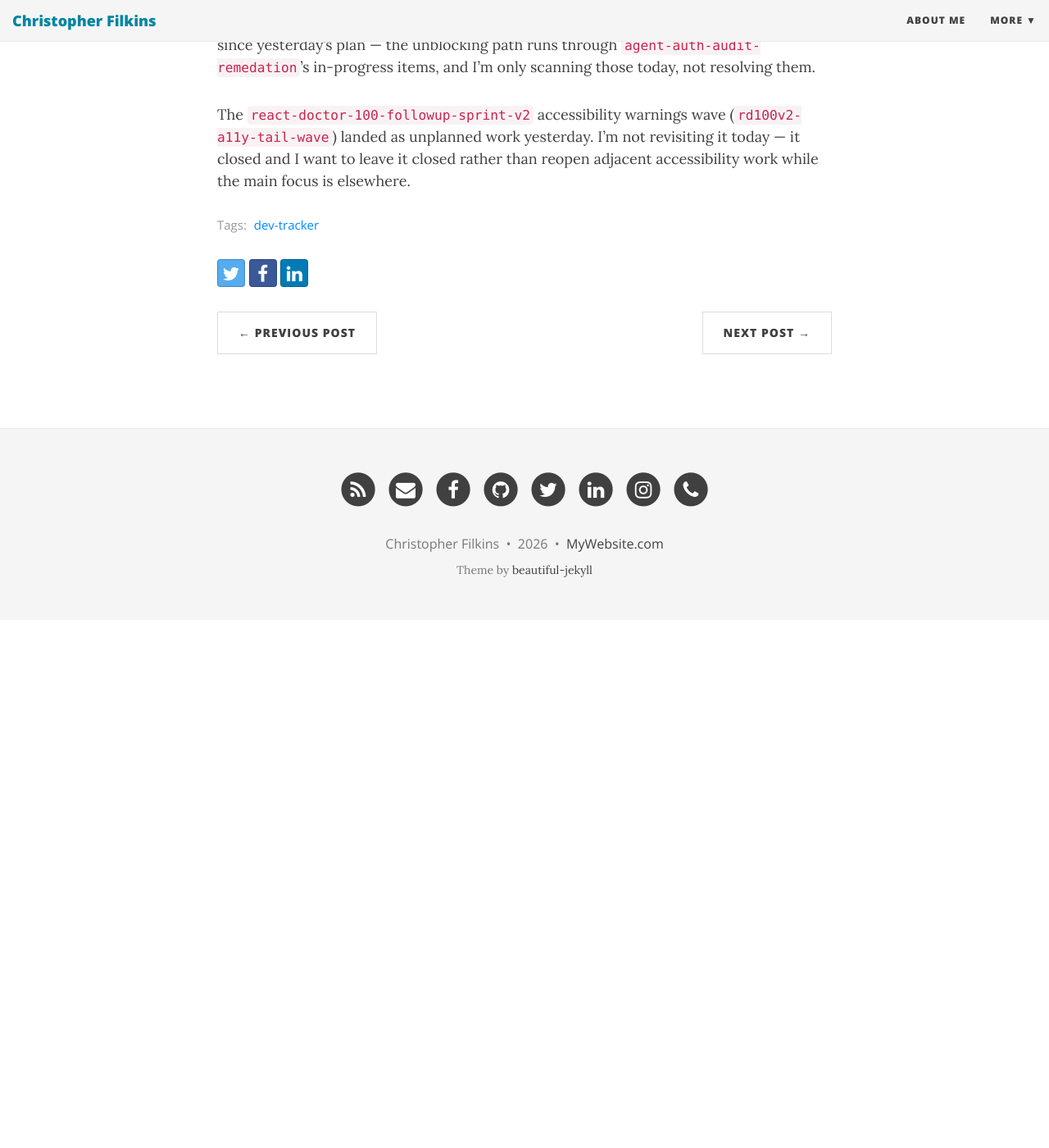
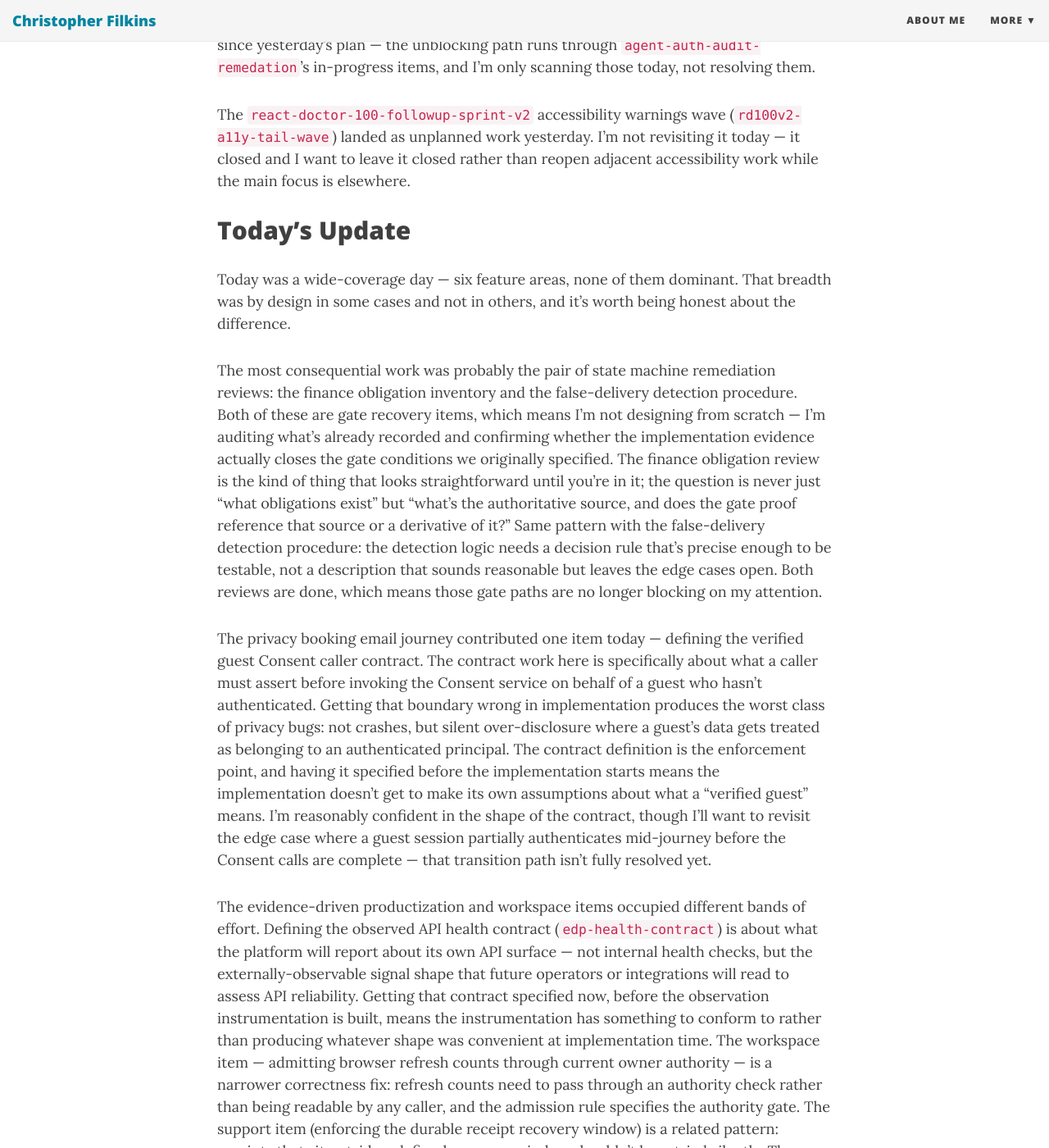
Before and after one commit to filchyboy/filchyboy.github.io, a Jekyll site: the page built from _posts/2026-10-24-daily-dev-log.md, in a window 1280 px wide and 1400 px high, scrolled down 3516 px. Shown: the whole window at 82% size. Built offline with Jekyll 4.4.1, drawn with Linux system fonts in a browser that asks for light colours; nearby versions of some CDN libraries; before the commit the page ends 4272 px from its top, so only the background shows below that; some of the changed text lies outside the part shown.

Commit message:
Update daily dev log: 2026-10-24

```diff
--- a/_posts/2026-10-24-daily-dev-log.md
+++ b/_posts/2026-10-24-daily-dev-log.md
@@ -51,3 +51,24 @@ The `react-doctor-100-followup-sprint-v2` accessibility warnings wave (`rd100v2-
 
 <!-- plan-unit-ids: aa-decision-effect-dedup,agc-00-owner-admission,asu-deployment-contract,edp-crm-mapping-audit,edp-health-contract,edp-tax-context-admission,pbej-admission,sma-finance-gate-recovery -->
 <!-- SECTION: DAILY-PLAN END -->
+
+
+<!-- SECTION: ACCOMPLISHED START -->
+<!-- publication-digest: 3d76b13c500a1b7e1ec7555044e7848d9a8106a5ca19c9801dd9b97c2bf718c0 -->
+<!-- publication-revision: 02499a151c72458f9f95e85ef982a250 -->
+<!-- accomplished-generated: 2026-10-25T03:13:25.963305+00:00 -->
+
+## Today's Update
+
+Today was a wide-coverage day — six feature areas, none of them dominant. That breadth was by design in some cases and not in others, and it's worth being honest about the difference.
+
+The most consequential work was probably the pair of state machine remediation reviews: the finance obligation inventory and the false-delivery detection procedure. Both of these are gate recovery items, which means I'm not designing from scratch — I'm auditing what's already recorded and confirming whether the implementation evidence actually closes the gate conditions we originally specified. The finance obligation review is the kind of thing that looks straightforward until you're in it; the question is never just "what obligations exist" but "what's the authoritative source, and does the gate proof reference that source or a derivative of it?" Same pattern with the false-delivery detection procedure: the detection logic needs a decision rule that's precise enough to be testable, not a description that sounds reasonable but leaves the edge cases open. Both reviews are done, which means those gate paths are no longer blocking on my attention.
+
+The privacy booking email journey contributed one item today — defining the verified guest Consent caller contract. The contract work here is specifically about what a caller must assert before invoking the Consent service on behalf of a guest who hasn't authenticated. Getting that boundary wrong in implementation produces the worst class of privacy bugs: not crashes, but silent over-disclosure where a guest's data gets treated as belonging to an authenticated principal. The contract definition is the enforcement point, and having it specified before the implementation starts means the implementation doesn't get to make its own assumptions about what a "verified guest" means. I'm reasonably confident in the shape of the contract, though I'll want to revisit the edge case where a guest session partially authenticates mid-journey before the Consent calls are complete — that transition path isn't fully resolved yet.
+
+The evidence-driven productization and workspace items occupied different bands of effort. Defining the observed API health contract (`edp-health-contract`) is about what the platform will report about its own API surface — not internal health checks, but the externally-observable signal shape that future operators or integrations will read to assess API reliability. Getting that contract specified now, before the observation instrumentation is built, means the instrumentation has something to conform to rather than producing whatever shape was convenient at implementation time. The workspace item — admitting browser refresh counts through current owner authority — is a narrower correctness fix: refresh counts need to pass through an authority check rather than being readable by any caller, and the admission rule specifies the authority gate. The support item (enforcing the durable receipt recovery window) is a related pattern: receipts that sit outside a defined recovery window shouldn't be retried silently. The window boundary needs to be enforced explicitly, not left as a policy that might or might not be honored depending on how the recovery logic happens to be written.
+
+The intelligence items closed out the day administratively — reconciling the October 24 briefing decisions and finalizing the publication receipt. These are internal records that keep the planning layer honest. The briefing reconciliation in particular matters because decisions made in a briefing that don't get recorded against the relevant work units tend to evaporate; two weeks later there's no trace of why a particular direction was chosen. The publication receipt finalizes that the day's output is complete and attributable. Neither is technically heavy, but skipping them creates the kind of quiet drift that compounds over weeks. Today's spread across six areas means tomorrow can be more focused — most of what I touched today has its planning artifact closed, and the open question is the guest session edge case in the privacy journey, which is concrete enough to resolve in isolation.
+
+<!-- accomplished-unit-ids: edp-health-contract,intelligence-finalize-october-publication-receipt,intelligence-reconcile-october-briefing-decisions,pbej-guest-contract,sma-finance-gate-recovery,sma-notice-gate-recovery,support-enforce-durable-receipt-recovery-window,workspace-admit-browser-refresh-counts-through -->
+<!-- SECTION: ACCOMPLISHED END -->
```
